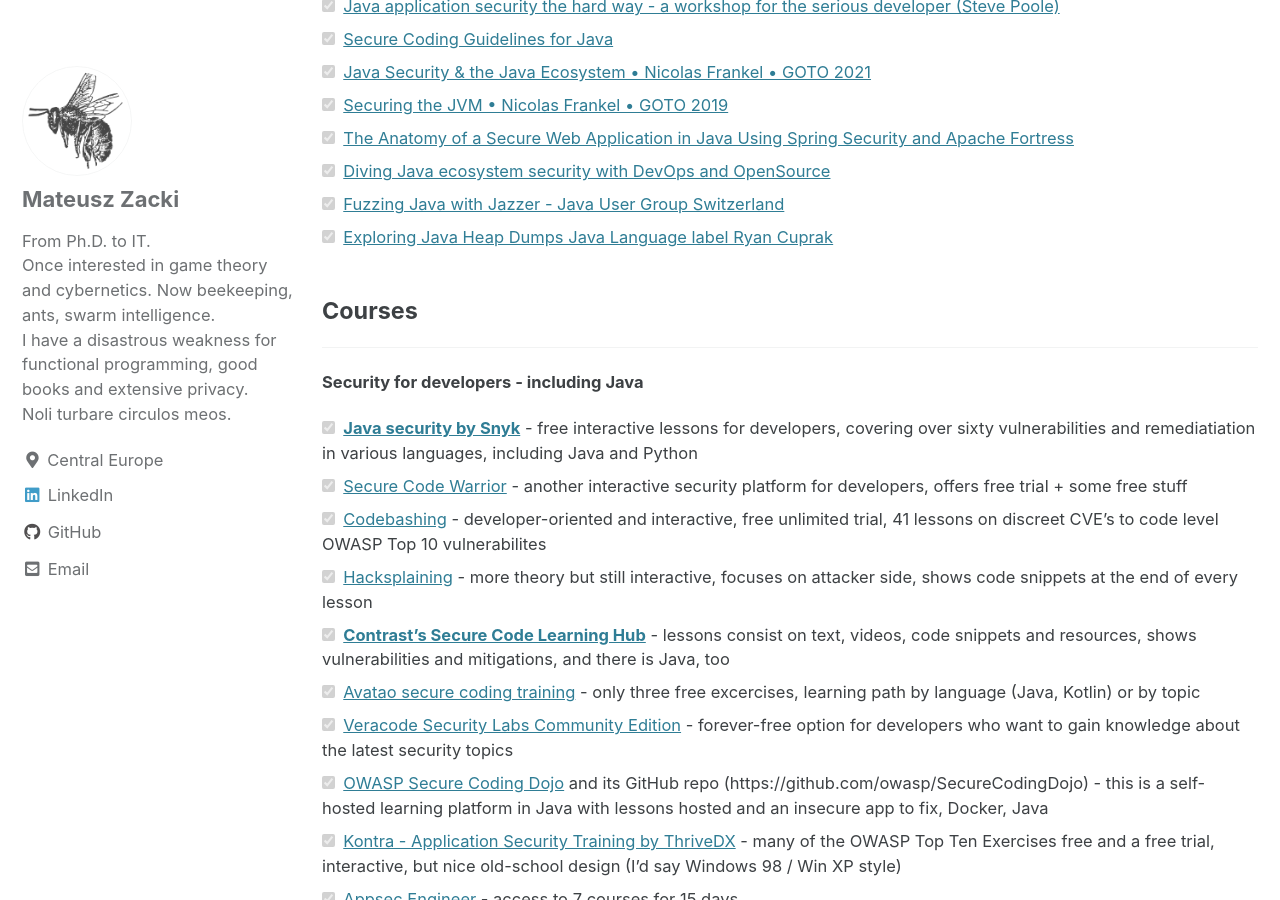
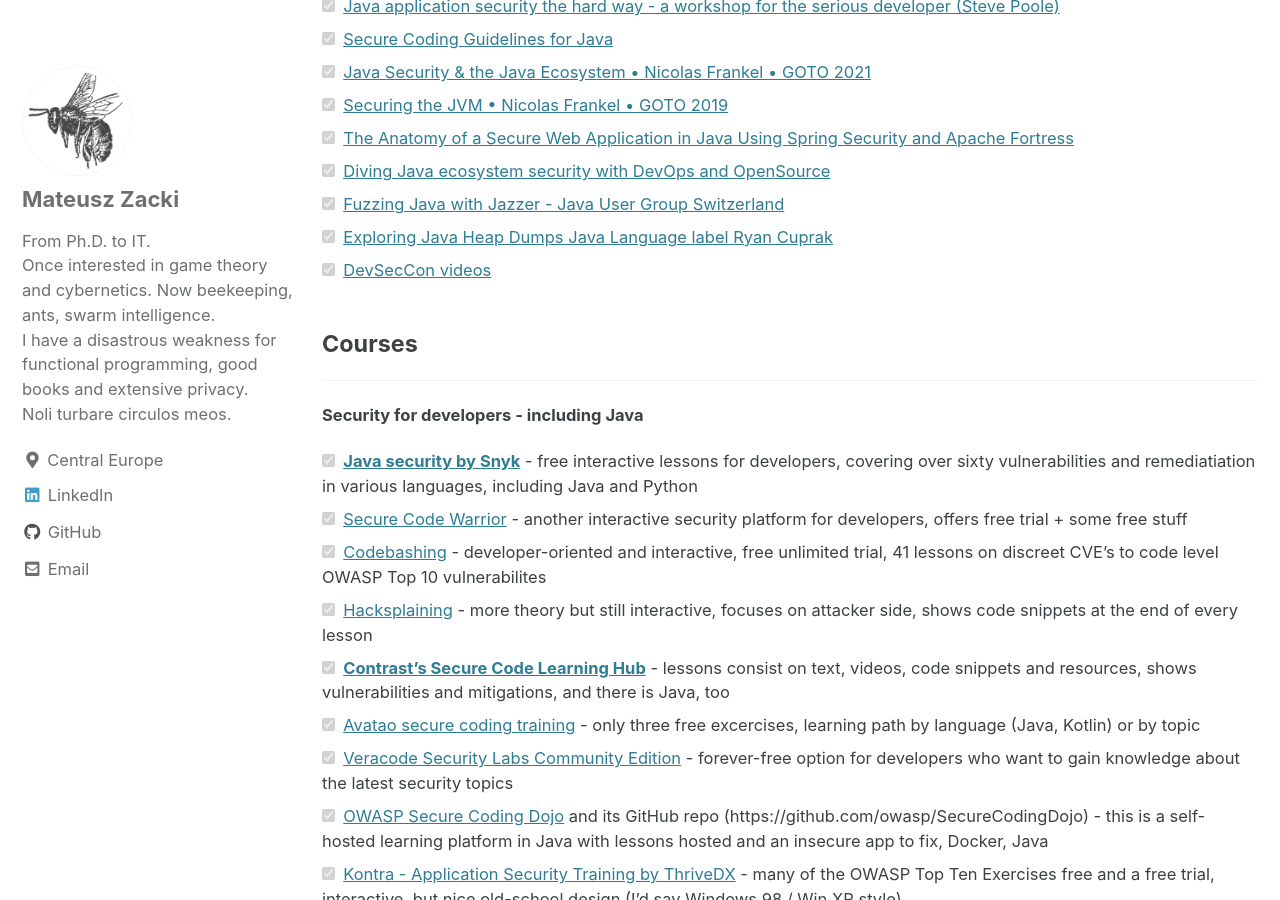
Before and after one commit to mzacki/mzacki.github.io, a Jekyll site: the page built from _pages/security.md, in a window 1280 px wide and 900 px high, scrolled down 1610 px. Built offline with Jekyll 4.4.1, drawn with Linux system fonts in a browser that asks for light colours; cached includes are drawn as plain includes.

Commit message:
devseccon

```diff
--- a/_pages/security.md
+++ b/_pages/security.md
@@ -53,6 +53,7 @@
 - [x] [Diving Java ecosystem security with DevOps and OpenSource](https://www.youtube.com/watch?v=ZbR8cZCk9Cw)
 - [x] [Fuzzing Java with Jazzer - Java User Group Switzerland](https://www.youtube.com/watch?v=YRporP5p1pc)
 - [x] [Exploring Java Heap Dumps Java Language label Ryan Cuprak](www.youtube.com/watch?v=9Cnm2lFBe0I)
+- [x] [DevSecCon videos](https://www.devseccon.com/videos)
 
 #### Courses
 ---
```
